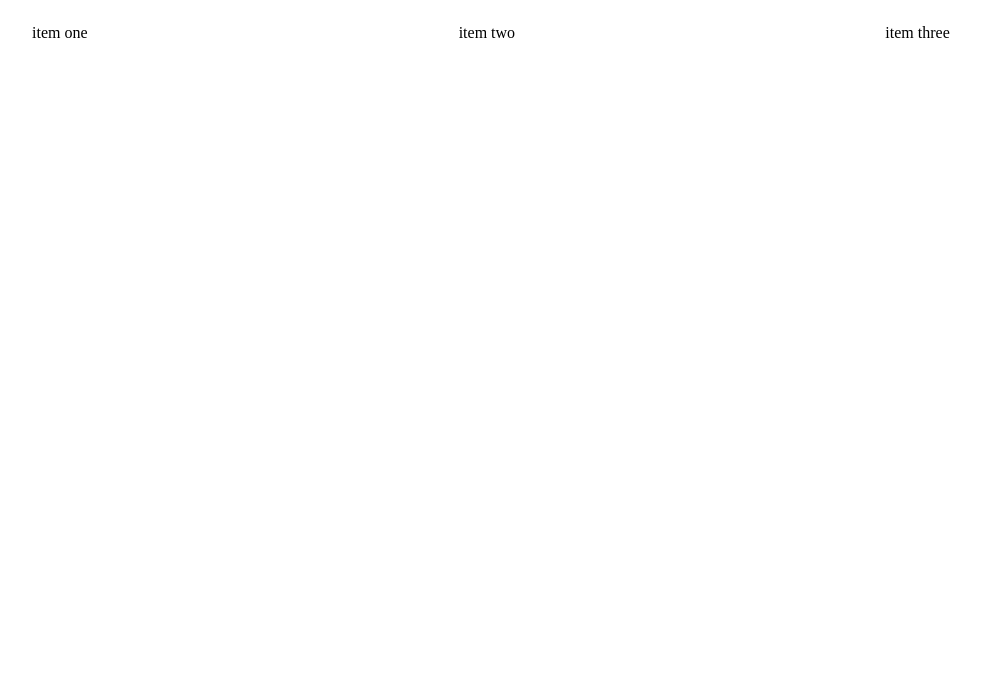
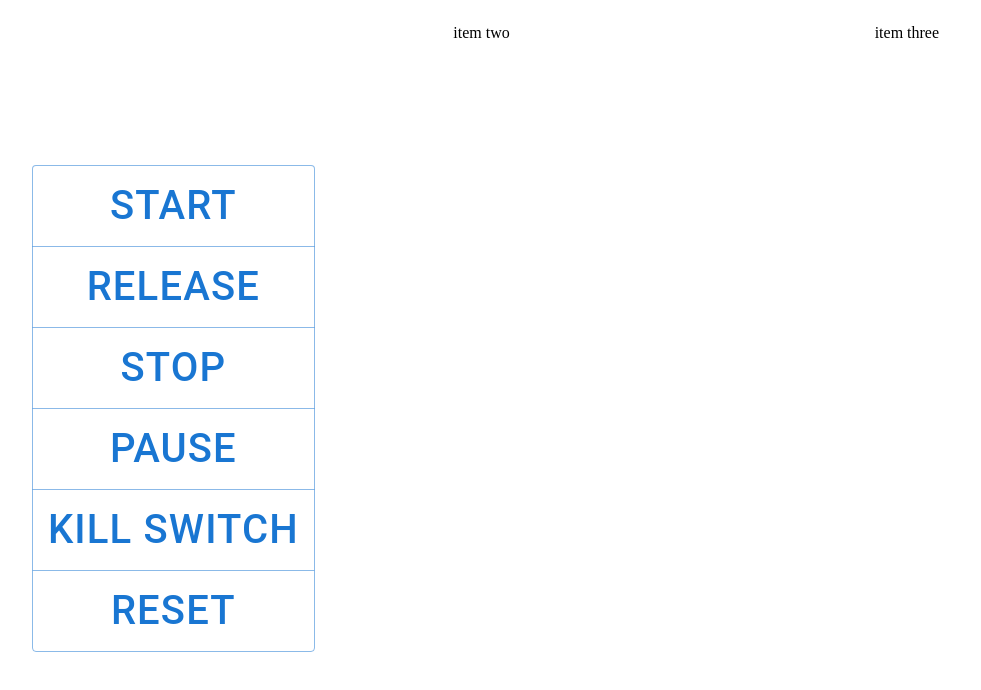
Before and after one commit to yeeeee1015/Lunar-Gripper-Sample-Collection, a React (Create React App) app in the folder frontend/: page / in a window 1280 px wide. Shown: the top 690 px of the page, without its empty margins (0-981 px from the left). Built offline with nearby package versions, Linux system fonts and the light colour scheme.

Commit message:
added the buttons and proper height formatting for the columns

```diff
--- a/frontend/src/App.js
+++ b/frontend/src/App.js
@@ -1,15 +1,25 @@
 
 import Stack from '@mui/material/Stack'
 import Container from '@mui/material/Container'
-// import { DataGrid } from "@mui/x-data-grid";
-
+import ButtonGroup from '@mui/material/ButtonGroup'
+import Button from '@mui/material/Button'
 
 
 function App() {
   return (
-    <Stack spacing={2} direction="row">
+    <Stack spacing={2} direction="row " maxHeight={false}>
       <Container>
-        <p> item one</p>
+        <div style={{display: 'flex', alignItems: 'center', height: '100vh'}}>
+          <ButtonGroup orientation="vertical" >
+            <Button style={{fontSize: '40px'}}>Start</Button>
+            <Button style={{fontSize: '40px'}}>Release</Button>
+            <Button style={{fontSize: '40px'}}>Stop</Button>
+            <Button style={{fontSize: '40px'}}>Pause</Button>
+            <Button style={{fontSize: '40px'}}>Kill Switch</Button>
+            <Button style={{fontSize: '40px'}}>Reset</Button>
+          </ButtonGroup>
+        </div>
+
       </Container>
       <Container>
       <p> item two</p>
--- a/frontend/src/css/index.css
+++ b/frontend/src/css/index.css
@@ -1,13 +1,13 @@
 
 
 html {
-    height: 100vh;
+    height: 100%;
 }
 
 body {
     height: 100%;
 }
 
-.root {
-    height: 100vh;
+#root {
+    height: 100%;
 }
```
